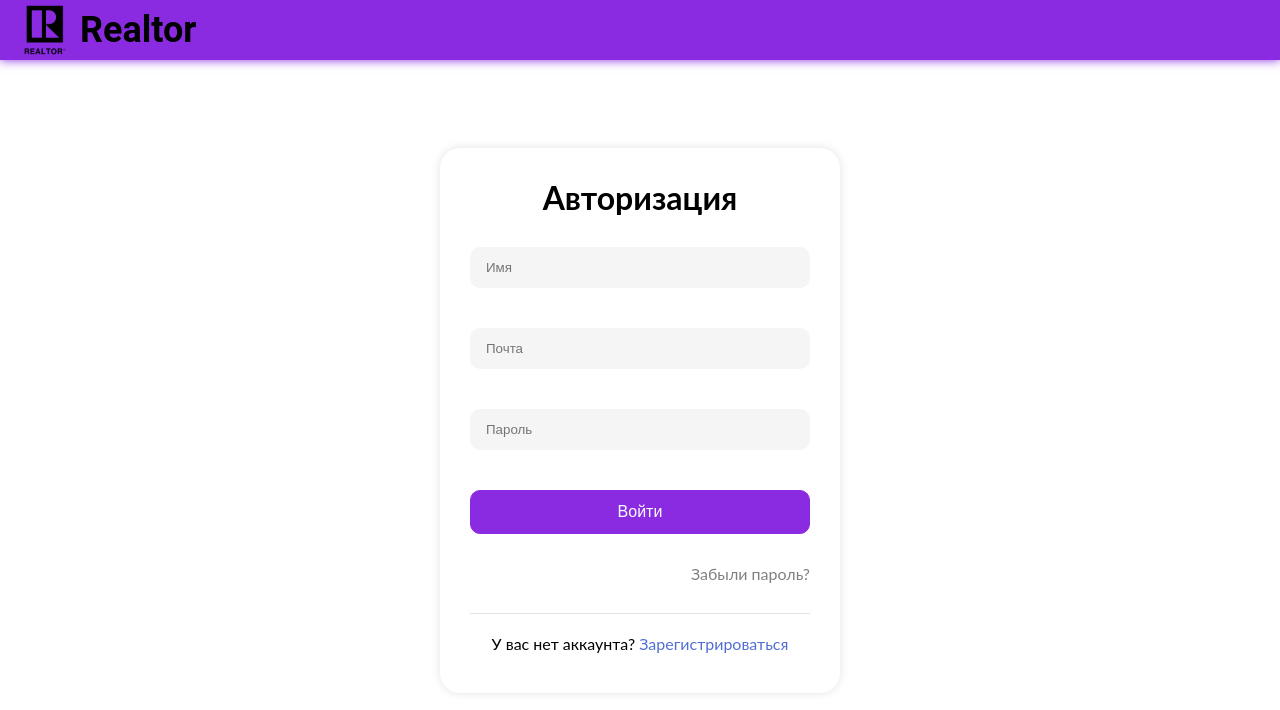
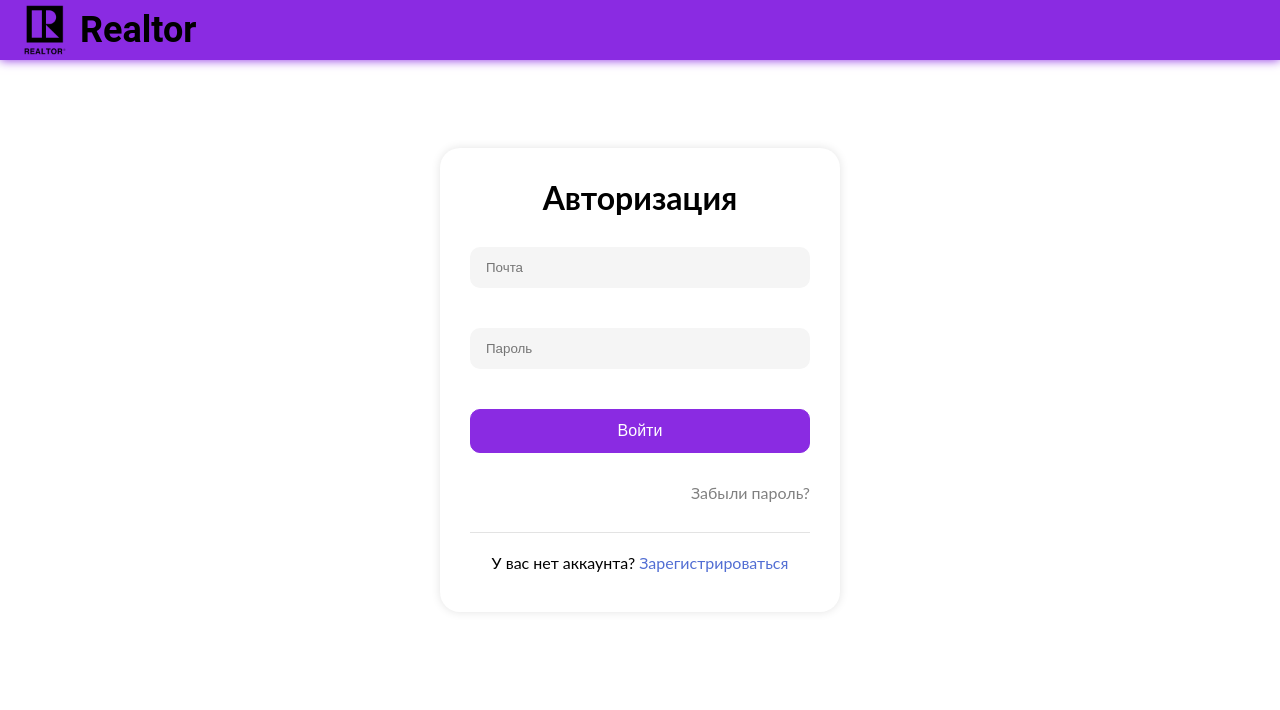
Before and after one commit to Muhammadrashod/Realtor-App, a React (Create React App) app: page /login in a window 1280 px wide. Shown: the top 710 px of the page. Built offline with nearby package versions, Linux system fonts and the light colour scheme.

Commit message:
favoritepage

```diff
--- a/src/pages/LoginPage/LoginPage.tsx
+++ b/src/pages/LoginPage/LoginPage.tsx
@@ -13,13 +13,11 @@ import { RegistrationInfo } from "../../components/UI/RegistartionInfo/Reagistar
 import { GreetingHeader } from "../GreetingPage/GreetingHeader/GreetingHeader";
 
 interface ILoginForm {
-  username: string;
   useremail: string;
   userpassword: string;
 }
 
 const loginFormSchema = yup.object({
-  username: yup.string().required("Обязательное поле!"),
   useremail: yup.string().email().required("Обязательное поле!"),
   userpassword: yup
     .string()
@@ -37,7 +35,6 @@ export const LoginPage = () => {
   } = useForm<ILoginForm>({
     resolver: yupResolver(loginFormSchema),
     defaultValues: {
-      username: "",
       useremail: "",
       userpassword: "",
     },
@@ -57,7 +54,7 @@ export const LoginPage = () => {
 
   const goToNextPage = () => {
     if (Object.keys(errors).length === 0) {
-      const formData = getValues(["username", "useremail", "userpassword"]);
+      const formData = getValues(["useremail", "userpassword"]);
       localStorage.setItem("loginFormData", JSON.stringify(formData));
 
       console.log("Form Data:", formData);
@@ -78,19 +75,6 @@ export const LoginPage = () => {
               goToNextPage();
             })}
           >
-            <Controller
-              name="username"
-              control={control}
-              render={({ field }) => (
-                <Input
-                  isError={errors.username ? true : false}
-                  errorMessage={errors.username?.message}
-                  type="text"
-                  placeholder="Имя"
-                  {...field}
-                />
-              )}
-            />
             <Controller
               name="useremail"
               control={control}
```
